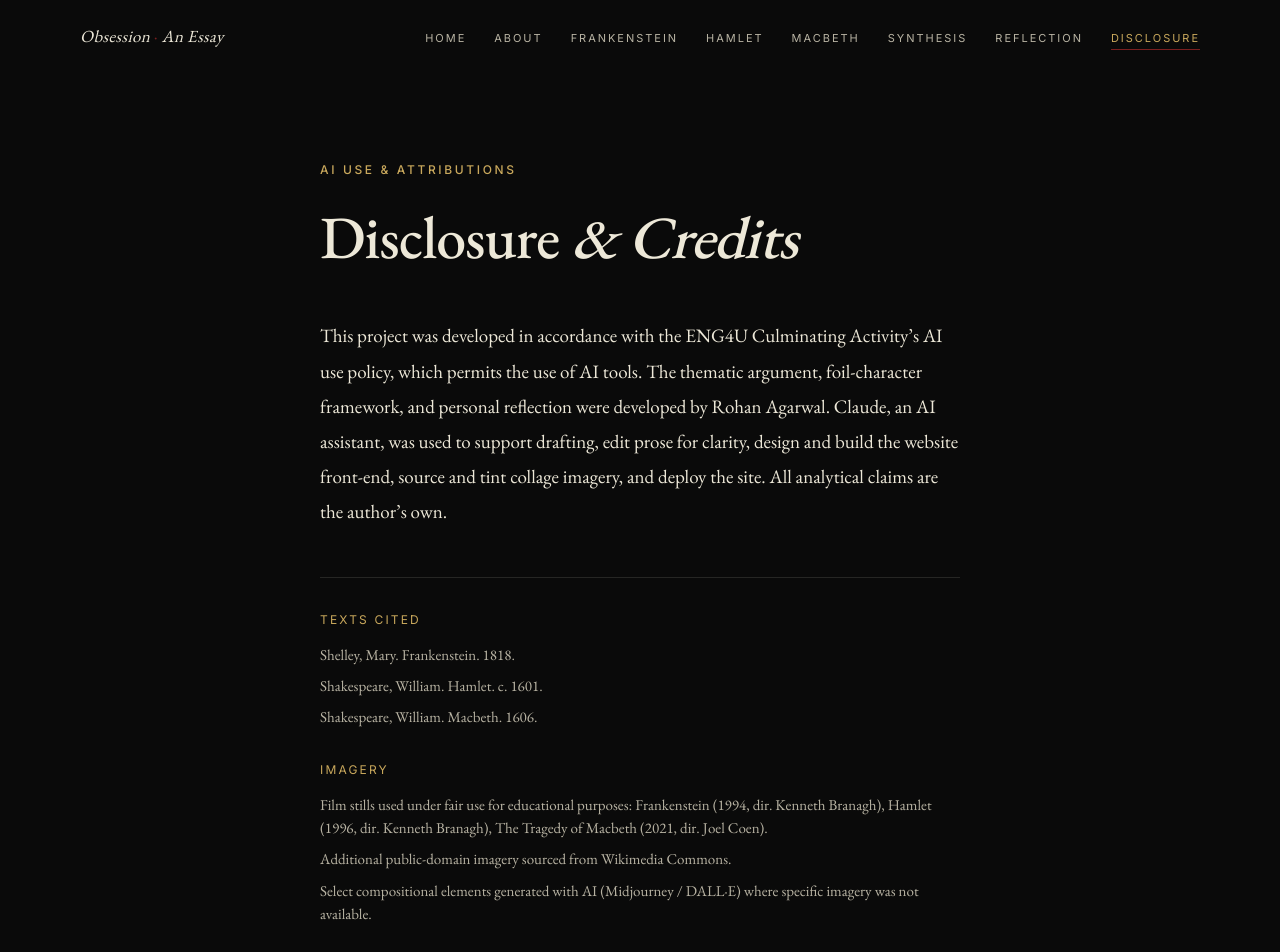
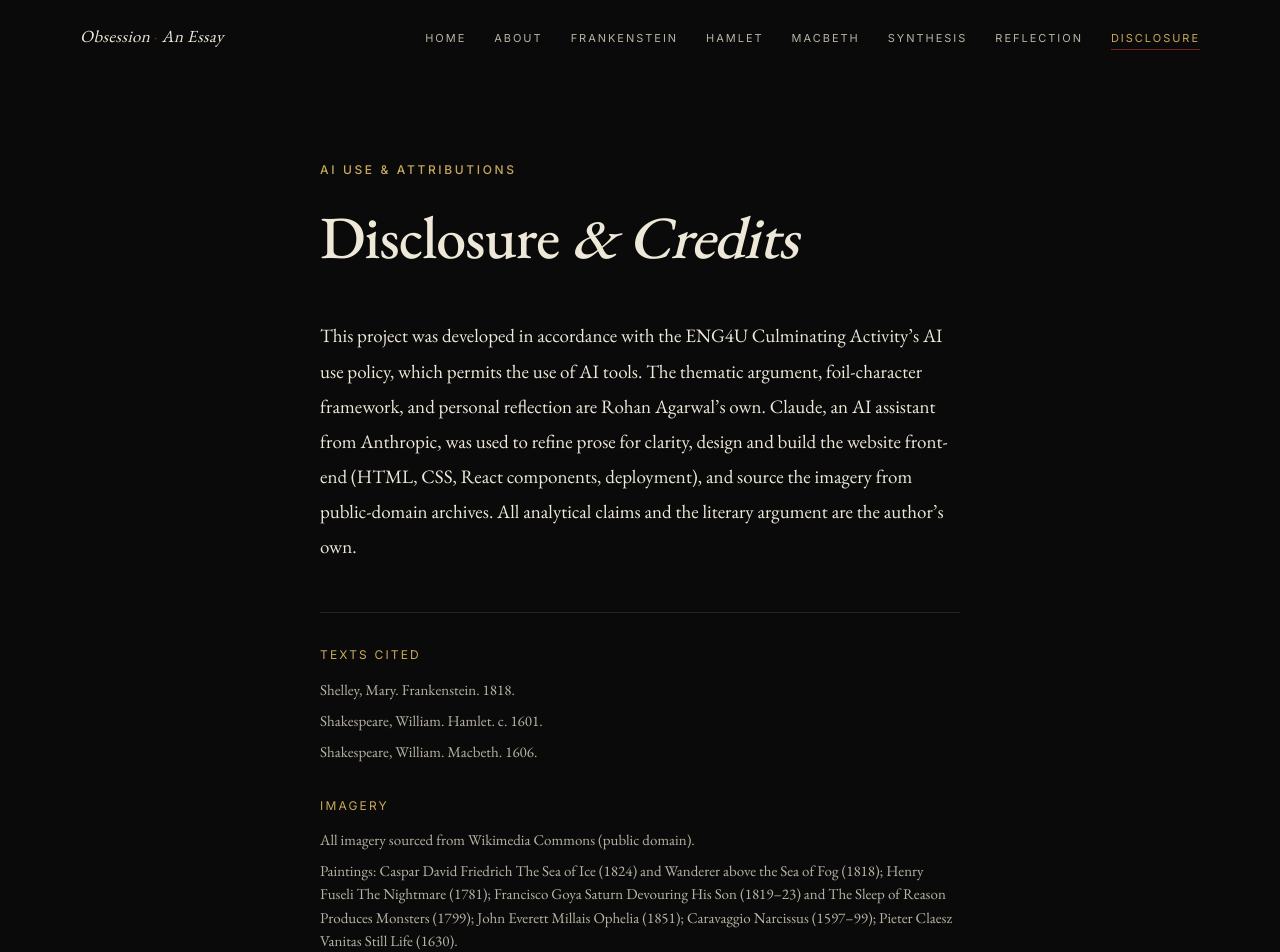
Before and after one commit to vikagarwalmd-svg/eng4u-obsession, a Next.js app: page /disclosure in a window 1280 px wide. Shown: the top 952 px of the page. Built offline with nearby package versions, Linux system fonts and the light colour scheme.

Commit message:
Update disclosure to accurately list Wikimedia public-domain imagery

```diff
--- a/app/disclosure/page.tsx
+++ b/app/disclosure/page.tsx
@@ -19,11 +19,12 @@ export default function DisclosurePage() {
               This project was developed in accordance with the ENG4U
               Culminating Activity&rsquo;s AI use policy, which permits the use
               of AI tools. The thematic argument, foil-character framework, and
-              personal reflection were developed by Rohan Agarwal. Claude, an
-              AI assistant, was used to support drafting, edit prose for
-              clarity, design and build the website front-end, source and tint
-              collage imagery, and deploy the site. All analytical claims are
-              the author&rsquo;s own.
+              personal reflection are Rohan Agarwal&rsquo;s own. Claude, an AI
+              assistant from Anthropic, was used to refine prose for clarity,
+              design and build the website front-end (HTML, CSS, React
+              components, deployment), and source the imagery from public-domain
+              archives. All analytical claims and the literary argument are the
+              author&rsquo;s own.
             </p>
           </div>
         </Reveal>
@@ -41,9 +42,9 @@ export default function DisclosurePage() {
             <Credit
               title="Imagery"
               items={[
-                "Film stills used under fair use for educational purposes: Frankenstein (1994, dir. Kenneth Branagh), Hamlet (1996, dir. Kenneth Branagh), The Tragedy of Macbeth (2021, dir. Joel Coen).",
-                "Additional public-domain imagery sourced from Wikimedia Commons.",
-                "Select compositional elements generated with AI (Midjourney / DALL·E) where specific imagery was not available.",
+                "All imagery sourced from Wikimedia Commons (public domain).",
+                "Paintings: Caspar David Friedrich The Sea of Ice (1824) and Wanderer above the Sea of Fog (1818); Henry Fuseli The Nightmare (1781); Francisco Goya Saturn Devouring His Son (1819–23) and The Sleep of Reason Produces Monsters (1799); John Everett Millais Ophelia (1851); Caravaggio Narcissus (1597–99); Pieter Claesz Vanitas Still Life (1630).",
+                "Photography: Kronborg Castle (the historical Elsinore); moorland; candle; ghost; bloody hands; daggers; memento mori. All Wikimedia Commons.",
               ]}
             />
             <Credit
```
